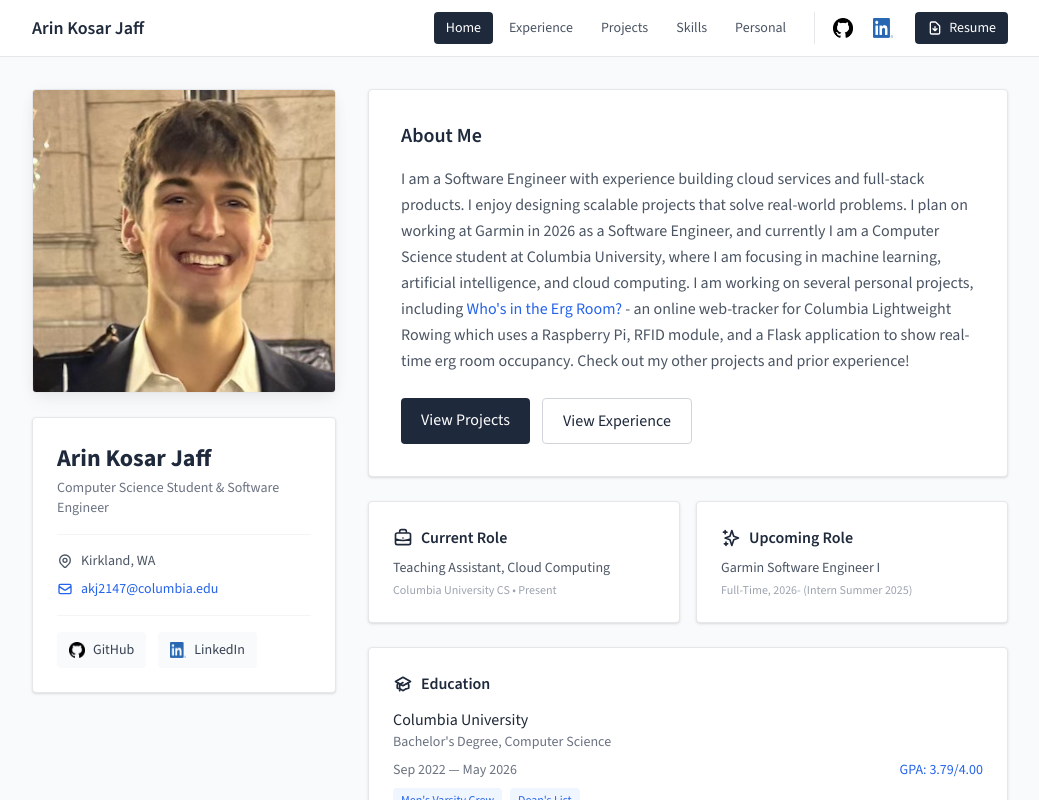
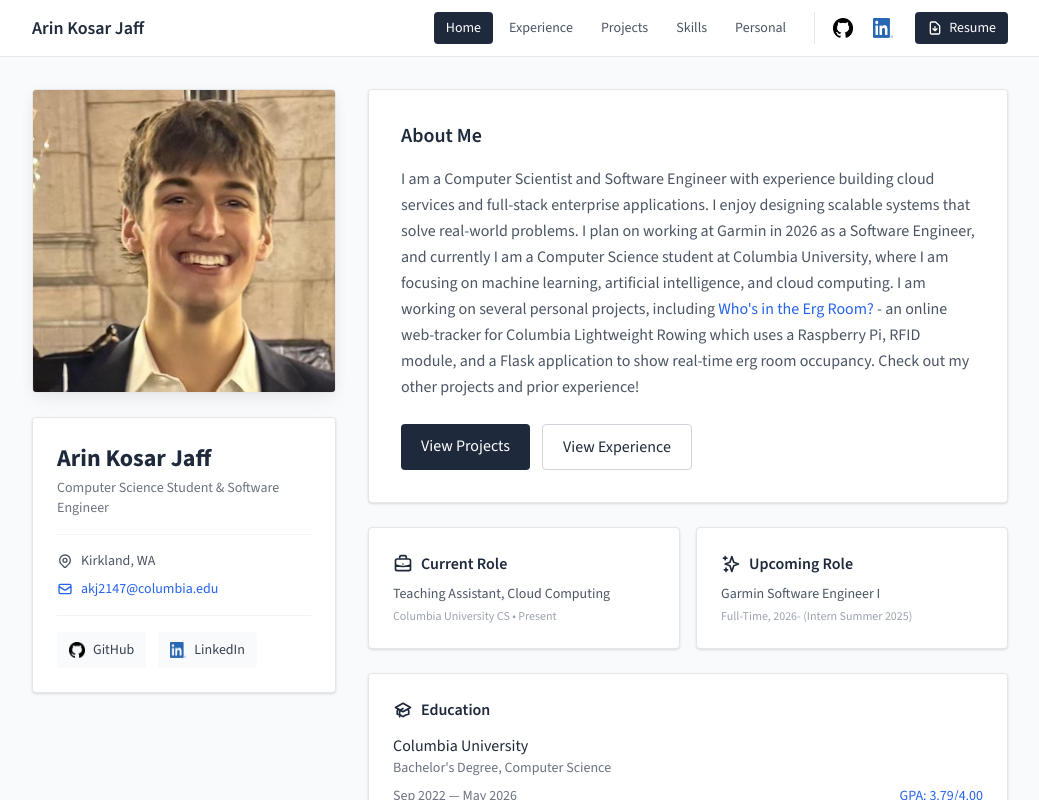
Before and after one commit to arin-jaff/arinjaff.com, a React (Vite) app: page / in a window 1280 px wide. Shown: the top 800 px of the page, without its empty margins (120-1159 px from the left). Built offline with nearby package versions, Linux system fonts and the light colour scheme.

Commit message:
Bio tweaks

```diff
--- a/src/pages/Home.jsx
+++ b/src/pages/Home.jsx
@@ -85,10 +85,10 @@
           >
             <h2 className="text-xl font-semibold text-brand-500">About Me</h2>
             <p className="mt-4 text-gray-600 leading-relaxed">
-              I am a Software Engineer with experience building cloud services and full-stack
-              products. I enjoy designing scalable projects that solve real-world problems. I plan on
+              I am a Computer Scientist and Software Engineer with experience building cloud services and full-stack
+              enterprise applications. I enjoy designing scalable systems that solve real-world problems. I plan on
               working at Garmin in 2026 as a Software Engineer, and currently
-              I am a Computer Science student at Columbia University, where I am focusing in
+              I am a Computer Science student at Columbia University, where I am focusing on
               machine learning, artificial intelligence, and cloud computing. I am working on several
               personal projects, including <a href="https://ergroom.arinjaff.com" target="_blank" rel="noreferrer" className="text-accent-600 hover:text-accent-500 font-medium">Who's in the Erg Room?</a> -
               an online web-tracker for Columbia Lightweight Rowing which uses a Raspberry Pi, RFID module, and a Flask application to show real-time erg room occupancy. Check out my other projects and prior experience!
```
